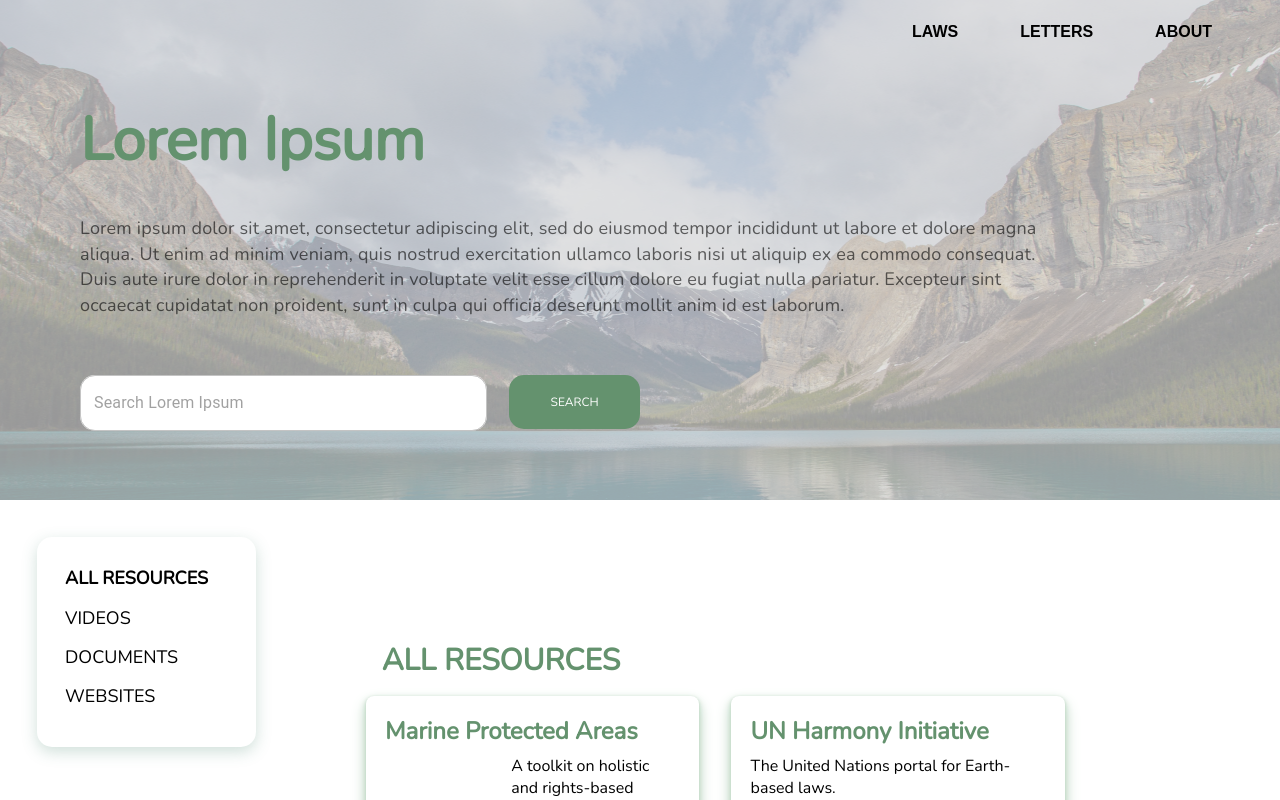
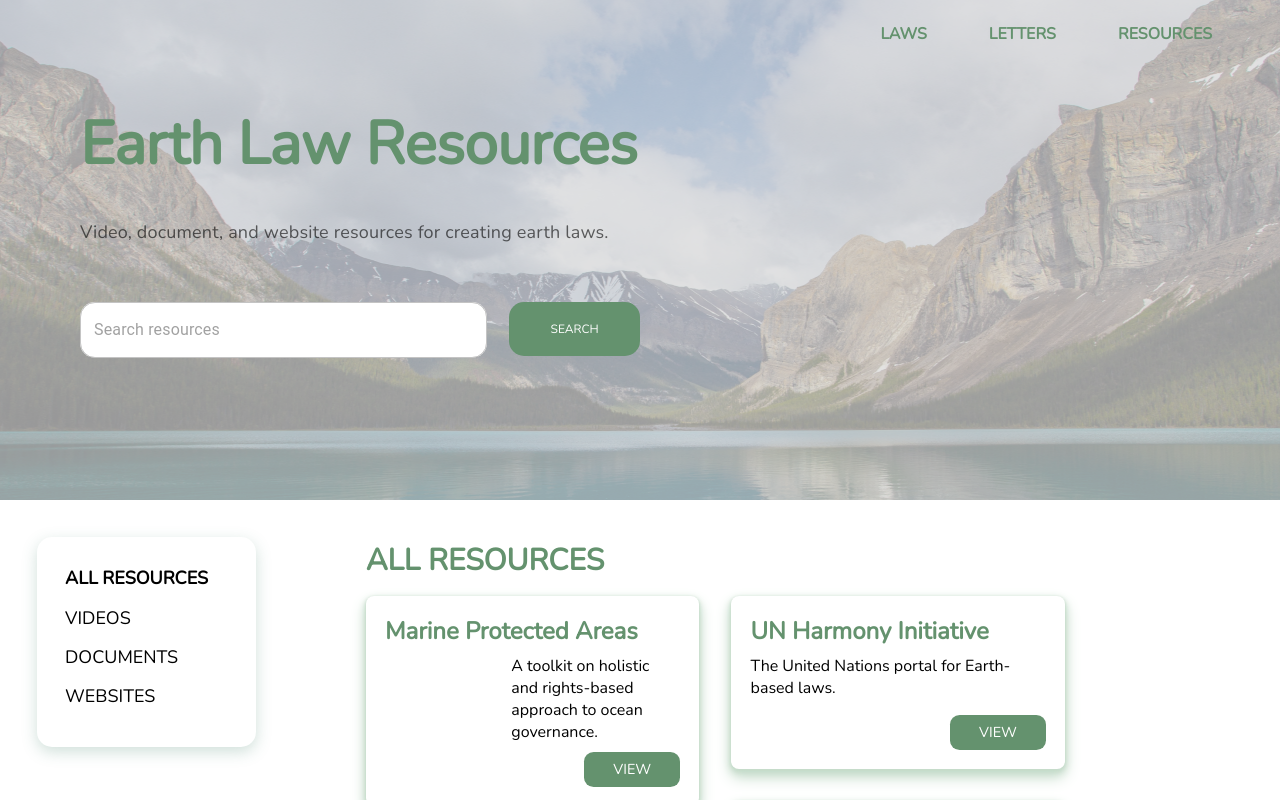
Before and after one commit to cornellh4i/earth-law-center, a React (Create React App) app in the folder client/: page /resources in a window 1280 px wide. Shown: the top 800 px of the page. Built offline with nearby package versions, Linux system fonts and the light colour scheme.

Commit message:
Adding styling to resource page

```diff
--- a/client/src/App.js
+++ b/client/src/App.js
@@ -36,7 +36,7 @@ function App() {
         <Route path='/' element={<Landing/>} />
         <Route path='/laws' element={<LawsDisplay/>} />
         <Route path='/letters' element={<LettersDisplay/>} />
-        <Route path='/about' element={<About/>} />
+        {/* <Route path='/about' element={<About/>} /> */}
         <Route path='/resources' element={<ResourceDisplay/>} />
         <Route path='/template-filler' element={<TemplateFiller/>} />
       </Routes>
--- a/client/src/components/Button/Button.css
+++ b/client/src/components/Button/Button.css
@@ -1,7 +1,7 @@
 @import url('https://fonts.googleapis.com/css?family=Nunito&display=swap');
 
 .navbar-btn {
-  font-weight: bold;
+  font-weight: bolder;
   font-size: 16px;
   margin-top: 10px;
   margin-bottom: 10px;
@@ -10,14 +10,16 @@
   background: none;
   text-align: center;
   cursor: pointer;
+  font-family: 'Nunito', sans-serif;
+  color: #64926E;
 }
 
 .navbar-btn:hover {
-  color: gray;
+  color: black;
 }
 
 .navbar-btn:active {
-  color: black;
+  color: #64926E;
 }
 
 .sidebar-btn,
@@ -41,14 +43,6 @@
   border: none;
   background: none;
   cursor: pointer;
-}
-
-.navbar-btn:hover {
-  color: gray;
-}
-
-.navbar-btn:active {
-  color: black;
 }
 
 /* Grey large button with white text */
--- a/client/src/components/NavBar/NavBar.jsx
+++ b/client/src/components/NavBar/NavBar.jsx
@@ -13,7 +13,7 @@ const NavBar = () => {
       <Grid container justifyContent="flex-end">
         <Link to="/laws"><Button text="LAWS" css="navbar-btn" /></Link>
         <Link to="/letters"><Button text="LETTERS" css="navbar-btn" /></Link>
-        <Link to="/about"><Button text="ABOUT" css="navbar-btn" /></Link>
+        <Link to="/resources"><Button text="RESOURCES" css="navbar-btn" /></Link>
       </Grid>
     </div>
   );
--- a/client/src/components/ResourceList/ResourceList.css
+++ b/client/src/components/ResourceList/ResourceList.css
@@ -1,3 +1,5 @@
+@import url('https://fonts.googleapis.com/css?family=Nunito&display=swap');
+
 .resource-box {
   font-family: 'Nunito';
   display: 'flex';
@@ -5,11 +7,12 @@
   align-items: 'center';
 }
 
-.resource-title{
+.resource-page-title{
   font-family: 'Nunito';
   font-weight: bold;
   color:'#64926E';
   font-size: 1.875em;
   margin-top: 5.5%;
   margin-bottom: 2%;
+  color: #64926E;
 }
--- a/client/src/components/ResourceList/ResourceList.jsx
+++ b/client/src/components/ResourceList/ResourceList.jsx
@@ -12,7 +12,7 @@ function ResourceList({ resource, category }) {
     return <p>No resources yet</p>
   }
   return <div className="resource-box">
-    <div className="resource-title">{category}</div>
+    <div className="resource-page-title">{category}</div>
     <Masonry columns={2} spacing={4}>
       {category === "ALL RESOURCES" &&
         resource.map((item) => (
--- a/client/src/pages/ResourceDisplay/ResourceDisplay.jsx
+++ b/client/src/pages/ResourceDisplay/ResourceDisplay.jsx
@@ -12,7 +12,7 @@ const ResourceDisplay = () => {
 
   return (
     <>
-      <Header title="Lorem Ipsum" description="Lorem ipsum dolor sit amet, consectetur adipiscing elit, sed do eiusmod tempor incididunt ut labore et dolore magna aliqua. Ut enim ad minim veniam, quis nostrud exercitation ullamco laboris nisi ut aliquip ex ea commodo consequat. Duis aute irure dolor in reprehenderit in voluptate velit esse cillum dolore eu fugiat nulla pariatur. Excepteur sint occaecat cupidatat non proident, sunt in culpa qui officia deserunt mollit anim id est laborum." hasSearch={true} searchBarPlaceholder="Search Lorem Ipsum" />
+      <Header title="Earth Law Resources" description="Video, document, and website resources for creating earth laws." hasSearch={true} searchBarPlaceholder="Search resources" />
       <Grid container columns={14}>
         <Grid item xs={4}>
           <ResourceSideBar category={category} setCategory={setCategory} />
```
